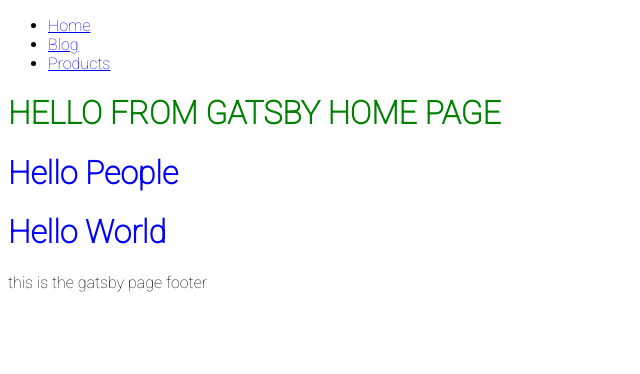
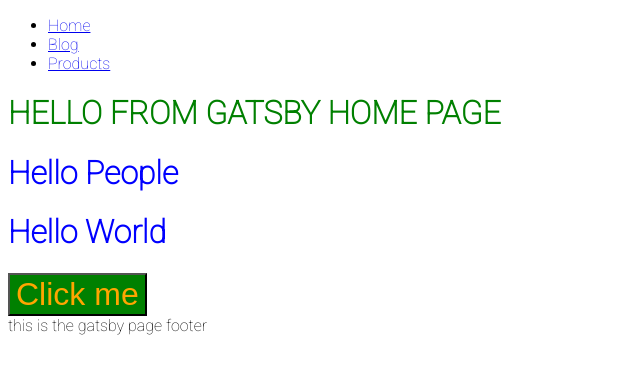
Before and after one commit to hankeliu2015/gatsby-tutorial, a Gatsby site: page / in a window 1280 px wide. Shown: the whole page, without its empty margins (0-640 px from the left). Built offline with nearby package versions, Linux system fonts and the light colour scheme; Gatsby itself is replaced by a stand-in of ours.

Commit message:
using styled-components created a button

```diff
--- a/gatsby-config.js
+++ b/gatsby-config.js
@@ -6,5 +6,5 @@
 
 module.exports = {
   /* Your site config here */
-  plugins: [],
+  plugins: [`gatsby-plugin-styled-components`],
 }
--- a/package.json
+++ b/package.json
@@ -14,9 +14,12 @@
     "test": "echo \"Write tests! -> https://gatsby.dev/unit-testing\" && exit 1"
   },
   "dependencies": {
+    "babel-plugin-styled-components": "^1.11.1",
     "gatsby": "^2.24.66",
+    "gatsby-plugin-styled-components": "^3.3.12",
     "react": "^16.12.0",
-    "react-dom": "^16.12.0"
+    "react-dom": "^16.12.0",
+    "styled-components": "^5.2.0"
   },
   "devDependencies": {
     "prettier": "2.1.2"
--- /dev/null
+++ b/src/components/button.js
@@ -0,0 +1,7 @@
+import styled from 'styled-components';
+
+export const ExampleButton = styled.button`
+  background: green;
+  color: orange;
+  font-size: 2rem;
+`
--- a/src/components/layout.js
+++ b/src/components/layout.js
@@ -1,7 +1,7 @@
 import React from 'react';
 import Navbar from './Navbar';
 import Footer from './Footer';
-import './layout.css'
+import './layout.css';
 
 const layout = ({children}) => {
   return (
--- a/src/pages/blog.js
+++ b/src/pages/blog.js
@@ -16,5 +16,4 @@
       </Layout>
     );
   }
-
 }
--- a/src/pages/index.js
+++ b/src/pages/index.js
@@ -1,7 +1,8 @@
 import React from "react";
 import {Link} from 'gatsby';
-import Navbar from '../components/Navbar.js'
-import Layout from '../components/layout'
+import Navbar from '../components/Navbar.js';
+import Layout from '../components/layout';
+import { ExampleButton } from '../components/button.js'
 
 export default function Home() {
   return (
@@ -9,6 +10,7 @@
       <h1 style={{color:'green', textTransform: "uppercase"}}>Hello from Gatsby Home Page</h1>
       <h1>Hello people</h1>
       <h1>Hello world</h1>
+      <ExampleButton>Click me </ExampleButton>
   </Layout>
   )
 }
```
Also changed, not shown: 1 other file.
